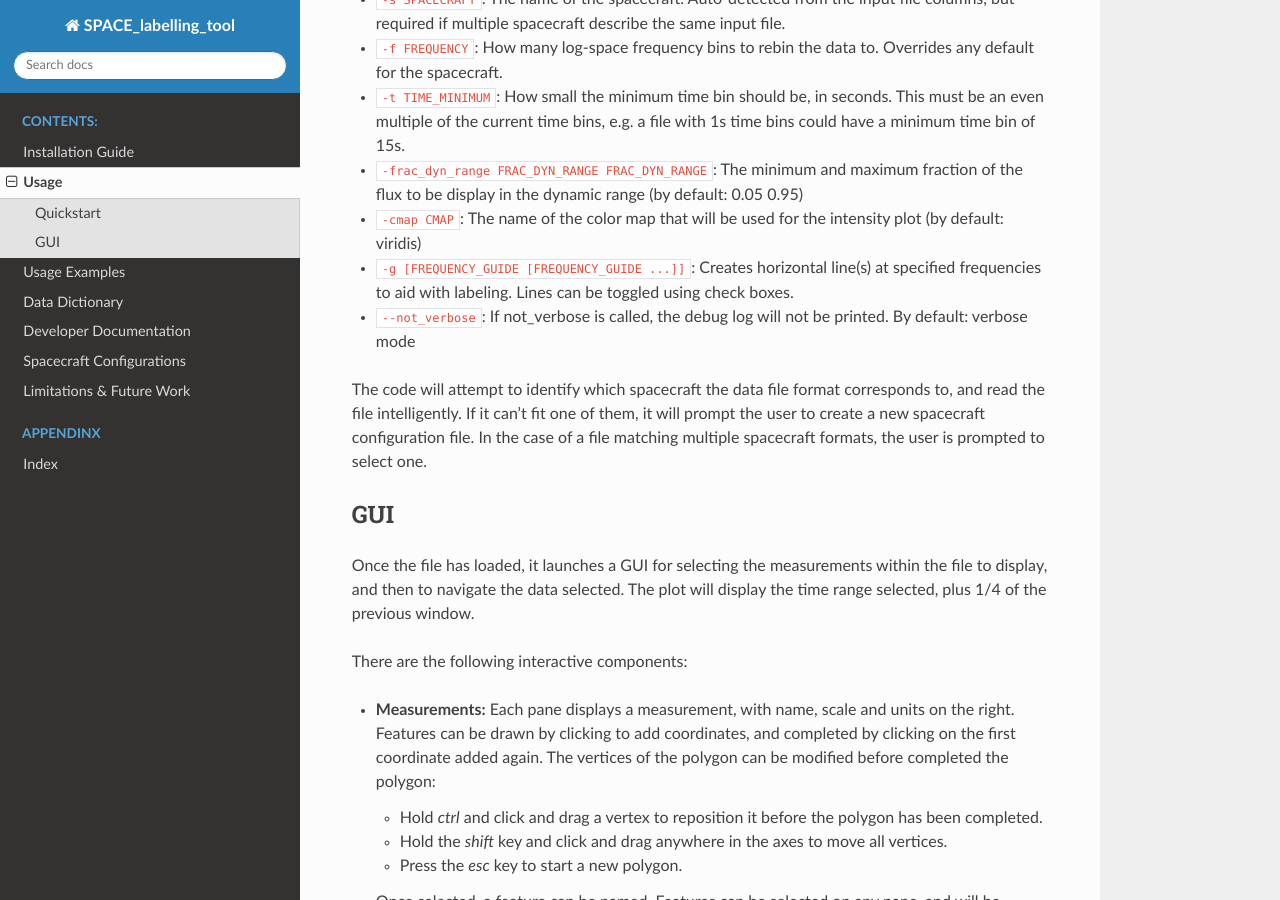
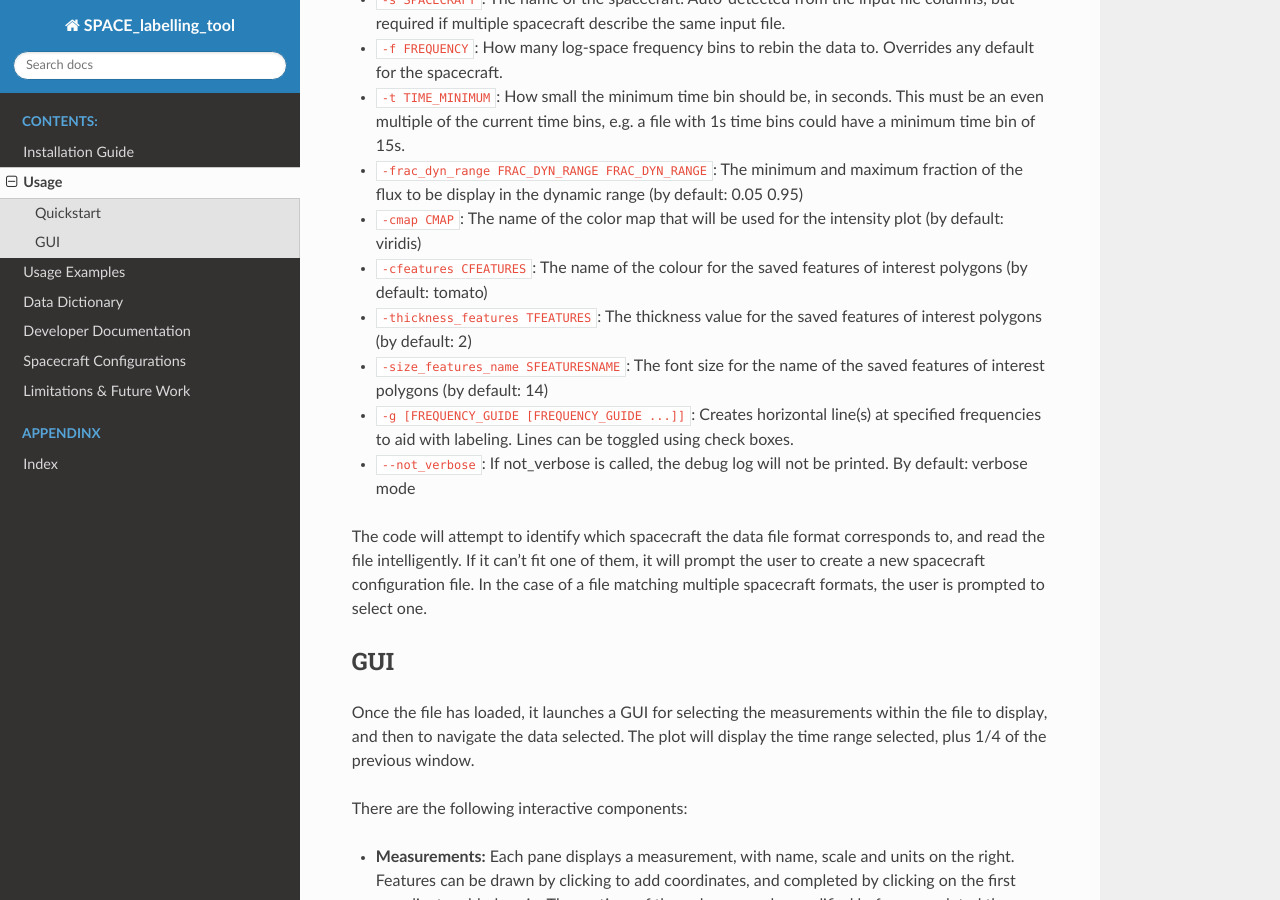
Before and after one commit to CorentinLouis/SPACE_labelling_tool, a Sphinx documentation site: the page built from docs/source/quickstart.md, in a window 1280 px wide and 900 px high, scrolled down 635 px. Built offline with Sphinx 7.4.7 and the Read the Docs theme 2.0.0, drawn with Linux system fonts in a browser that asks for light colours.

Commit message:
Updating doc

```diff
--- a/docs/source/quickstart.md
+++ b/docs/source/quickstart.md
@@ -24,6 +24,9 @@ spacelabel [-h] [-s SPACECRAFT] FILE DATE DATE
   time bins, e.g. a file with 1s time bins could have a minimum time bin of 15s.
 * `-frac_dyn_range FRAC_DYN_RANGE FRAC_DYN_RANGE`: The minimum and maximum fraction of the flux to be display in the dynamic range (by default: 0.05 0.95)
 * `-cmap CMAP`: The name of the color map that will be used for the intensity plot (by default: viridis)
+* `-cfeatures CFEATURES`: The name of the colour for the saved features of interest polygons (by default: tomato)
+* `-thickness_features TFEATURES`: The thickness value for the saved features of interest polygons (by default: 2)
+* `-size_features_name SFEATURESNAME`: The font size for the name of the saved features of interest polygons (by default: 14)
 * `-g [FREQUENCY_GUIDE [FREQUENCY_GUIDE ...]]`: Creates horizontal line(s) at specified frequencies to aid with labeling. Lines can be toggled using check boxes.
 * `--not_verbose`: If not_verbose is called, the debug log will not be printed. By default: verbose mode
 
```
Also changed, not shown: README.md (+3 -0 lines).
